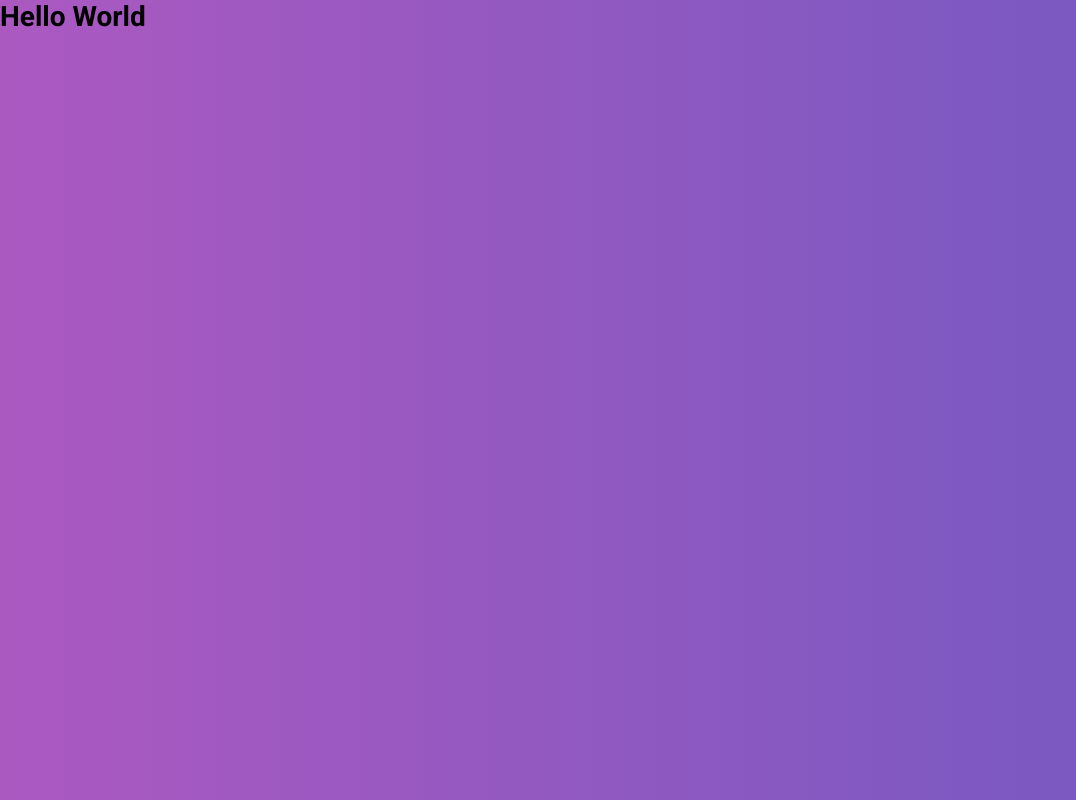
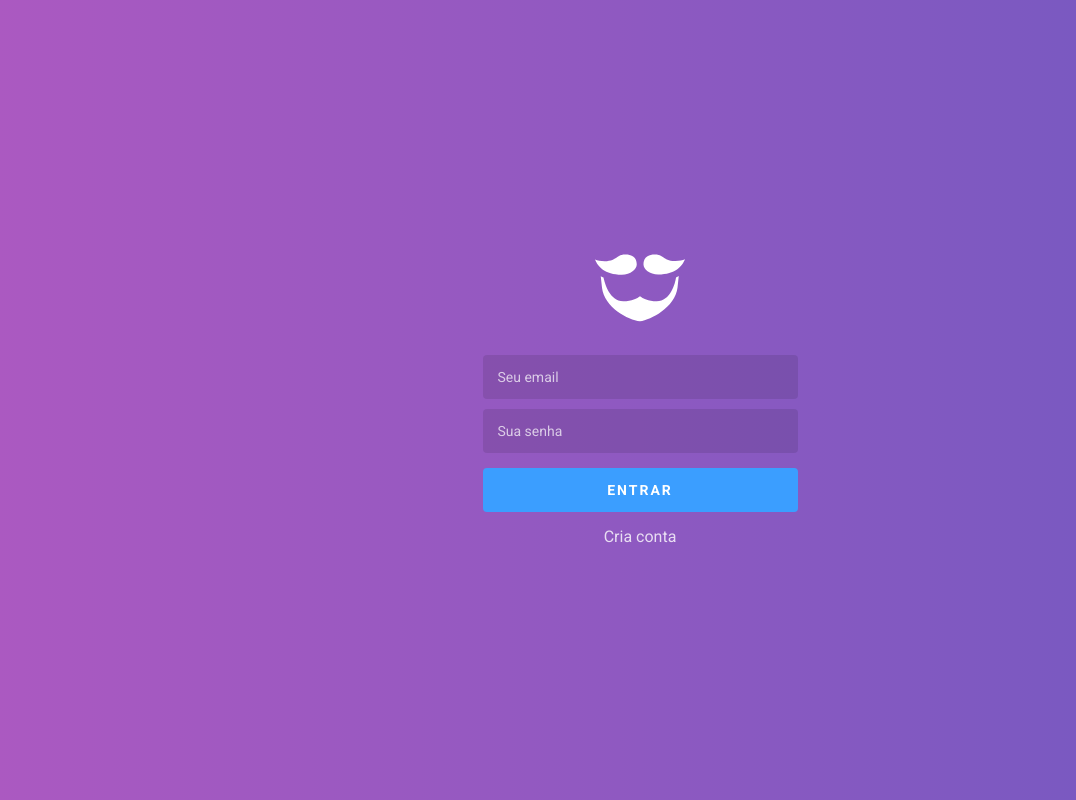
Before and after one commit to marlondck/reactjs-appointments-services, a React (Create React App) app: page / in a window 1280 px wide. Shown: the whole page, without its empty margins (0-1076 px from the left). Built offline with nearby package versions, Linux system fonts and the light colour scheme; the HTML template or start-up script is replaced by a standard one.

Commit message:
Estilizacao pagina de autenticacao

```diff
--- a/package.json
+++ b/package.json
@@ -4,6 +4,7 @@
   "private": true,
   "dependencies": {
     "history": "^4.9.0",
+    "polished": "^3.4.1",
     "prop-types": "^15.7.2",
     "react": "^16.9.0",
     "react-dom": "^16.9.0",
--- a/src/pages/SignIn/index.js
+++ b/src/pages/SignIn/index.js
@@ -1,7 +1,19 @@
 import React from 'react';
+import { Link } from 'react-router-dom';
 
-// import { Container } from './styles';
+import logo from '~/assets/logo.svg';
 
 export default function SignIn() {
-  return <h1>Hello World</h1>;
+  return (
+    <>
+      <img src={logo} alt="Gobarber" />
+      <form>
+        <input type="email" placeholder="Seu email" />
+        <input type="password" placeholder="Sua senha" />
+
+        <button type="submit">Entrar</button>
+        <Link to="/register">Cria conta</Link>
+      </form>
+    </>
+  );
 }
--- a/src/pages/SignUp/index.js
+++ b/src/pages/SignUp/index.js
@@ -1,7 +1,20 @@
 import React from 'react';
+import { Link } from 'react-router-dom';
 
-// import { Container } from './styles';
+import logo from '~/assets/logo.svg';
 
 export default function SignUp() {
-  return <div />;
+  return (
+    <>
+      <img src={logo} alt="Gobarber" />
+      <form>
+        <input type="text" placeholder="Nome completo" />
+        <input type="email" placeholder="Seu email" />
+        <input type="password" placeholder="Sua senha" />
+
+        <button type="submit">Criar Conta</button>
+        <Link to="/">Já possuo uma conta</Link>
+      </form>
+    </>
+  );
 }
--- a/src/pages/_layouts/auth/index.js
+++ b/src/pages/_layouts/auth/index.js
@@ -1,9 +1,13 @@
 import React from 'react';
 import PropTypes from 'prop-types';
-import { Wrapper } from './styles';
+import { Wrapper, Content } from './styles';
 
 export default function AuthLayout({ children }) {
-  return <Wrapper>{children}</Wrapper>;
+  return (
+    <Wrapper>
+      <Content>{children}</Content>
+    </Wrapper>
+  );
 }
 // -> Proptypes
 AuthLayout.propTypes = {
--- a/src/pages/_layouts/auth/styles.js
+++ b/src/pages/_layouts/auth/styles.js
@@ -1,6 +1,69 @@
 import styled from 'styled-components';
+import { darken } from 'polished';
 
 export const Wrapper = styled.div`
   height: 100%;
   background: linear-gradient(-90deg, #7159c1, #ab59c1);
+
+  display: flex;
+  justify-content: center;
+  align-items: center;
 `;
+
+export const Content = styled.div`
+  width: 100%;
+  max-width: 315px;
+  text-align: center;
+
+  form {
+    display: flex;
+    flex-direction: column;
+    margin-top: 30px;
+  }
+
+  input {
+    background: rgba(0, 0, 0, 0.1);
+    border: 0;
+    border-radius: 4px;
+    height: 44px;
+    padding: 0 15px;
+    color: #fff;
+    margin: 0 0 10px;
+
+    &::placeholder {
+      color: rgba(255, 255, 255, 0.7);
+    }
+  }
+
+  button {
+    margin: 5px 0 0;
+    height: 44px;
+    background: #3b9eff;
+    color: #fff;
+    font-weight: bold;
+    font-size: 14px;
+    letter-spacing: 2px;
+    text-transform: uppercase;
+
+    border: 0;
+    border-radius: 4px;
+
+    transition: background 0.2s;
+
+    &:hover {
+      background: ${darken(0.03, '#3b9eff')};
+    }
+  }
+  a {
+    color: #fff;
+    margin-top: 15px;
+    font-size: 16px;
+    opacity: 0.8;
+
+    transition: opacity 0.5s;
+
+    &:hover {
+      opacity: 1;
+    }
+  }
+`;
```
Also changed, not shown: src/assets/logo.svg (added), 1 other file (tests, documents, lock files or other folders).
